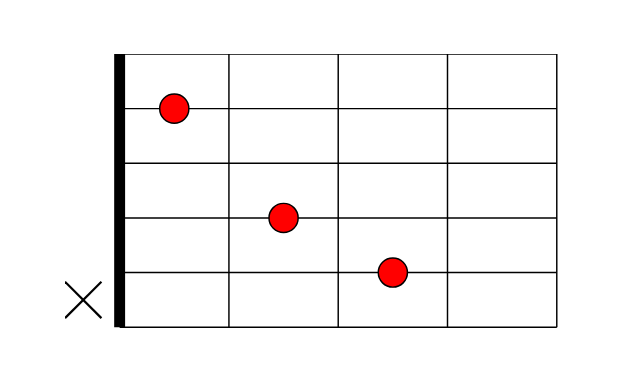
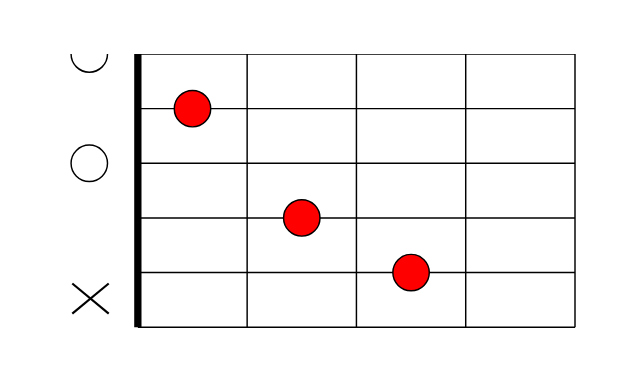
Before and after one commit to fedragon/guitar-practice, a Next.js app: page / in a window 1280 px wide. Shown: the top 366 px of the page, without its empty margins (269-909 px from the left). Built offline with nearby package versions, Linux system fonts and the light colour scheme.

Commit message:
Configure chord

```diff
--- a/components/guitar.tsx
+++ b/components/guitar.tsx
@@ -1,36 +1,66 @@
-export default function Guitar() {
+export default function Guitar({
+  chord
+}: {
+  chord: [number, number, boolean][]
+}) {
   let base = 75
-  let nutOffset = base
+  let nutoff = base + 25
   let width = base * 8
   let height = base * 5
 
   return (
     <svg xmlns="http://www.w3.org/2000/svg" viewBox="0 0 840 700" >
-      { /* open strings */}
-      <line x1={0} y1={height - base / 6} x2={base / 3 * 2} y2={height - base / 6 * 5} stroke={"black"} strokeWidth={3} />
-      <line x1={base / 3 * 2} y1={height - base / 6} x2={0} y2={height - base / 6 * 5} stroke={"black"} strokeWidth={3} />
-
       {/* nut */}
-      <line x1={nutOffset} y1={0} x2={nutOffset} y2={height} stroke={"black"} strokeWidth={15} />
+      <line x1={nutoff} y1={0} x2={nutoff} y2={height} stroke={"black"} strokeWidth={10} />
 
       {/* frets */}
-      <line x1={nutOffset + width / 4} y1={0} x2={nutOffset + width / 4} y2={height} stroke={"black"} strokeWidth={2} />
-      <line x1={nutOffset + width / 2} y1={0} x2={nutOffset + width / 2} y2={height} stroke={"black"} strokeWidth={2} />
-      <line x1={nutOffset + width / 4 * 3} y1={0} x2={nutOffset + width / 4 * 3} y2={height} stroke={"black"} strokeWidth={2} />
-      <line x1={nutOffset + width} y1={0} x2={nutOffset + width} y2={height} stroke={"black"} strokeWidth={2} />
+      <line x1={nutoff + width / 4} y1={0} x2={nutoff + width / 4} y2={height} stroke={"black"} strokeWidth={2} />
+      <line x1={nutoff + width / 2} y1={0} x2={nutoff + width / 2} y2={height} stroke={"black"} strokeWidth={2} />
+      <line x1={nutoff + width / 4 * 3} y1={0} x2={nutoff + width / 4 * 3} y2={height} stroke={"black"} strokeWidth={2} />
+      <line x1={nutoff + width} y1={0} x2={nutoff + width} y2={height} stroke={"black"} strokeWidth={2} />
 
       {/* strings */}
-      <line x1={nutOffset} y1={0} x2={nutOffset + width} y2={0} stroke={"black"} strokeWidth={2} />
-      <line x1={nutOffset} y1={base} x2={nutOffset + width} y2={base} stroke={"black"} strokeWidth={2} />
-      <line x1={nutOffset} y1={base * 2} x2={nutOffset + width} y2={base * 2} stroke={"black"} strokeWidth={2} />
-      <line x1={nutOffset} y1={base * 3} x2={nutOffset + width} y2={base * 3} stroke={"black"} strokeWidth={2} />
-      <line x1={nutOffset} y1={base * 4} x2={nutOffset + width} y2={base * 4} stroke={"black"} strokeWidth={2} />
-      <line x1={nutOffset} y1={height} x2={nutOffset + width} y2={height} stroke={"black"} strokeWidth={2} />
+      <line x1={nutoff} y1={0} x2={nutoff + width} y2={0} stroke={"black"} strokeWidth={2} />
+      <line x1={nutoff} y1={base} x2={nutoff + width} y2={base} stroke={"black"} strokeWidth={2} />
+      <line x1={nutoff} y1={base * 2} x2={nutoff + width} y2={base * 2} stroke={"black"} strokeWidth={2} />
+      <line x1={nutoff} y1={base * 3} x2={nutoff + width} y2={base * 3} stroke={"black"} strokeWidth={2} />
+      <line x1={nutoff} y1={base * 4} x2={nutoff + width} y2={base * 4} stroke={"black"} strokeWidth={2} />
+      <line x1={nutoff} y1={height} x2={nutoff + width} y2={height} stroke={"black"} strokeWidth={2} />
 
-      {/* chord */}
-      <circle cx={nutOffset + base} cy={base} r={20} stroke={"black"} strokeWidth={2} fill={"red"} />
-      <circle cx={nutOffset + base * 3} cy={base * 3} r={20} stroke={"black"} strokeWidth={2} fill={"red"} />
-      <circle cx={nutOffset + base * 5} cy={base * 4} r={20} stroke={"black"} strokeWidth={2} fill={"red"} />
+      {chord.map(function (row: [number, number, boolean]) {
+        const [fret, str, strum] = row
+
+        let gstring = str - 1
+
+        if (strum) {
+          let cx = nutoff / 3
+          let cy = base * gstring
+          let radius = base / 3
+          let fill = "red"
+
+          if (fret == 0) {
+            fill = "white"
+            radius = base / 3
+          } else if (fret == 1) {
+            cx = nutoff + base
+          } else if (fret > 1) {
+            cx = nutoff + base * (fret + 1) + base * (fret - 2)
+          }
+
+          return (<circle cx={cx} cy={cy} r={radius} stroke={"black"} strokeWidth={2} fill={fill} />)
+        } else {
+          let x = base / 1.5
+          let y1 = base * (gstring - 1) * 1.05
+          let y2 = base * gstring * 0.95
+
+          return (
+            [
+              <line x1={10} y1={y1} x2={x+10} y2={y2} stroke={"black"} strokeWidth={3} />,
+              <line x1={x+10} y1={y1} x2={10} y2={y2} stroke={"black"} strokeWidth={3} />
+            ]
+          )
+        }
+      })}
     </svg>
   )
 }
--- a/pages/index.tsx
+++ b/pages/index.tsx
@@ -4,7 +4,7 @@ import Layout from '../components/layout'
 export default function Home() {
   return (
     <Layout home>
-      <Guitar />
+      <Guitar chord={[[0, 1, true], [1, 2, true], [2, 4, true], [3, 5, true], [0, 3, true], [0, 6, false]]} />
     </Layout>
   )
 }
```
